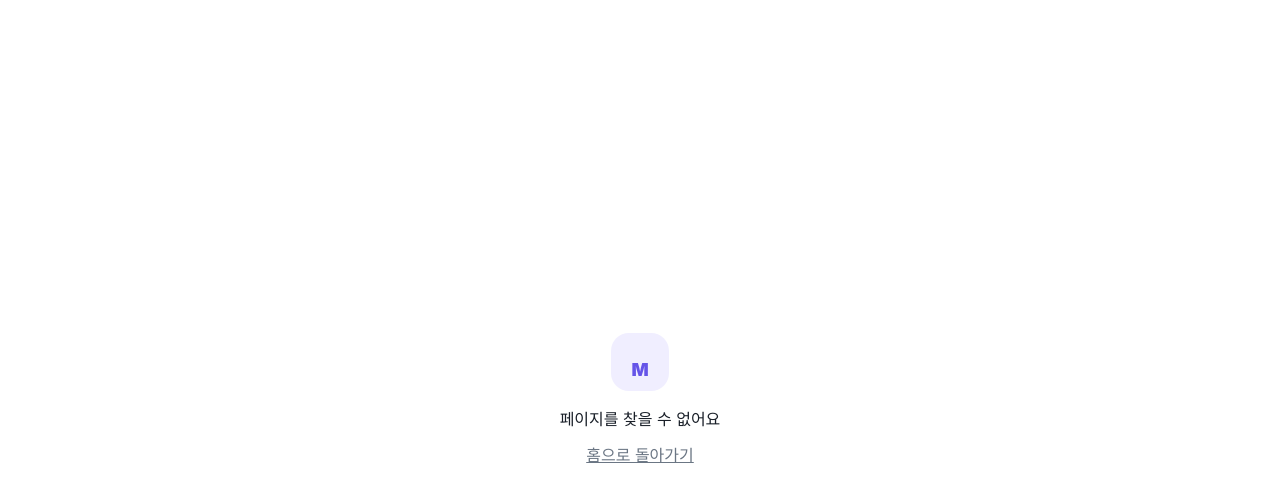
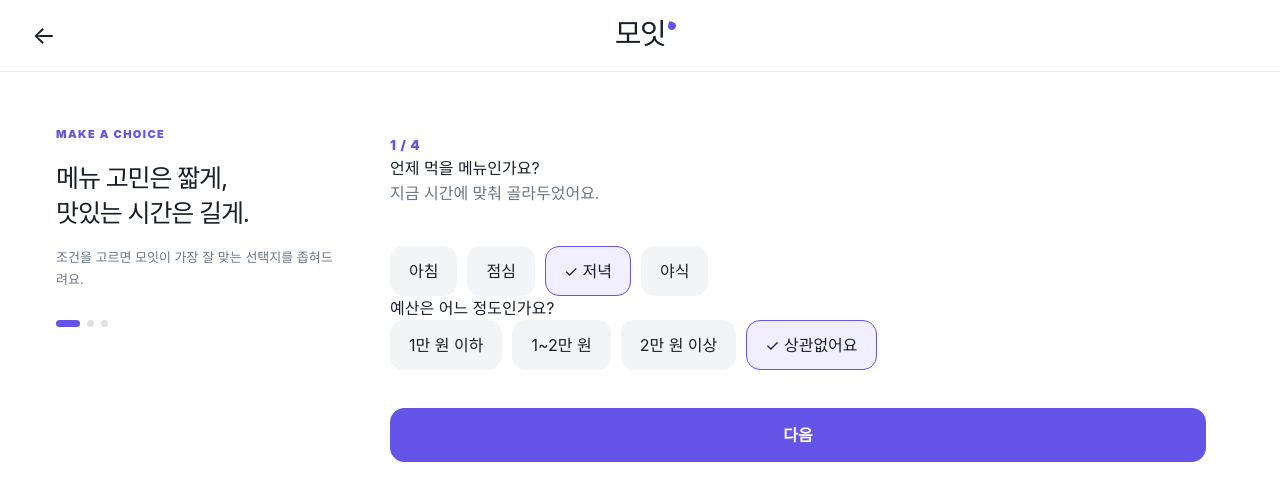
Before and after one commit to theo-ooooo/moeat-web, a Next.js app: page /solo in a window 1280 px wide. Before the commit this address had no page. Shown: the top 502 px of the page. Built offline with nearby package versions, Linux system fonts and the light colour scheme; no server answers; a web font is replaced by a local one.

Commit message:
feat(solo): add menu and restaurant recommendation flow

```diff
--- /dev/null
+++ b/src/app/solo/page.tsx
@@ -0,0 +1,106 @@
+"use client";
+
+import { ChoiceChips } from "@/components/ChoiceChips";
+import { FlowHeader } from "@/components/FlowHeader";
+import { LocationPickerSheet } from "@/components/LocationPickerSheet";
+import { QuestionSection } from "@/components/QuestionSection";
+import { SoloRestaurantResult } from "@/components/SoloRestaurantResult";
+import { useSoloRecommendation } from "@/hooks/useSoloRecommendation";
+
+const meals = ["아침", "점심", "저녁", "야식"];
+const budgets = [
+  ["UNDER_10000", "1만 원 이하"],
+  ["FROM_10000_TO_20000", "1~2만 원"],
+  ["OVER_20000", "2만 원 이상"],
+  ["ANY", "상관없어요"],
+];
+const moods = ["든든하게", "가볍게", "깔끔하게", "자극적으로", "건강하게"];
+const exclusions = ["매운음식", "날것", "해산물", "육류", "유제품", "밀가루"];
+
+export default function SoloPage() {
+  const flow = useSoloRecommendation();
+
+  return (
+    <main className="flow">
+      <FlowHeader backHref={flow.step ? undefined : "/choose"} />
+      <div className="flowBody">
+        {flow.step < 4 && (
+          <>
+            <p className="progress">{flow.step + 1} / 4</p>
+            {flow.step === 0 && (
+              <QuestionSection
+                title="언제 먹을 메뉴인가요?"
+                description="지금 시간에 맞춰 골라두었어요."
+              >
+                <ChoiceChips
+                  items={meals}
+                  values={[flow.meal]}
+                  onChange={(values) => flow.setMeal(values[0])}
+                  max={1}
+                />
+                <h3>예산은 어느 정도인가요?</h3>
+                <ChoiceChips
+                  items={budgets.map((item) => item[1])}
+                  values={[budgets.find((item) => item[0] === flow.budget)![1]]}
+                  onChange={(values) =>
+                    flow.setBudget(budgets.find((item) => item[1] === values[0])![0])
+                  }
+                  max={1}
+                />
+              </QuestionSection>
+            )}
+            {flow.step === 1 && (
+              <QuestionSection
+                title="어떤 느낌이 당기나요?"
+                description="최대 3개까지 골라도 좋아요."
+              >
+                <ChoiceChips items={moods} values={flow.moods} onChange={flow.setMoods} max={3} />
+              </QuestionSection>
+            )}
+            {flow.step === 2 && (
+              <QuestionSection
+                title="못 먹는 건 빼드릴게요"
+                description="선택한 조건은 취향보다 먼저 반영해요."
+              >
+                <div className="notice">🛡️ 제외 조건은 추천 후보에서 완전히 빼요.</div>
+                <ChoiceChips
+                  items={exclusions}
+                  values={flow.exclusions}
+                  onChange={flow.setExclusions}
+                />
+              </QuestionSection>
+            )}
+            {flow.step === 3 && (
+              <QuestionSection
+                title="어디에서 먹을까요?"
+                description="선택한 지역의 음식점을 바로 찾아드려요."
+              >
+                <LocationPickerSheet value={flow.place} onChange={flow.setPlace} />
+              </QuestionSection>
+            )}
+            <button
+              className="primary bottom"
+              onClick={() => (flow.step === 3 ? flow.recommend() : flow.setStep(flow.step + 1))}
+              disabled={flow.loading || (flow.step === 3 && !flow.place)}
+            >
+              {flow.loading
+                ? "주변 맛집 찾는 중…"
+                : flow.step === 3
+                  ? "이 지역 맛집 추천받기"
+                  : "다음"}
+            </button>
+          </>
+        )}
+        {flow.step === 4 && flow.restaurants && (
+          <SoloRestaurantResult
+            search={flow.restaurants}
+            menus={flow.menus}
+            place={flow.place}
+            onRetry={flow.recommend}
+          />
+        )}
+        {flow.error && <p className="error">{flow.error}</p>}
+      </div>
+    </main>
+  );
+}
--- /dev/null
+++ b/src/components/SoloRestaurantResult.tsx
@@ -0,0 +1,62 @@
+import Link from "next/link";
+import { Menu, SoloRestaurantSearch } from "@/lib/api";
+import { mapLinks } from "@/lib/maps";
+
+type SoloRestaurantResultProps = {
+  search: SoloRestaurantSearch;
+  menus: Menu[];
+  place: string;
+  onRetry: () => void;
+};
+
+export function SoloRestaurantResult({ search, menus, place, onRetry }: SoloRestaurantResultProps) {
+  return (
+    <section>
+      <p className="progress">MOEAT PLACES</p>
+      <h1>{search.title}</h1>
+      <p className="muted">{search.description}</p>
+      {search.restaurants.length > 0 ? (
+        <div className="restaurantList soloRestaurants">
+          {search.restaurants.map((restaurant) => (
+            <article className="restaurantCard" key={restaurant.id}>
+              <strong className="restaurantRank">{restaurant.rank}</strong>
+              <div>
+                <small>
+                  {restaurant.matchedMenu} · {restaurant.category.split(" > ").at(-1)}
+                </small>
+                <h3>{restaurant.name}</h3>
+                <p>{restaurant.roadAddress || restaurant.address}</p>
+                <b>{restaurant.recommendationReason}</b>
+                {restaurant.phone && <span>{restaurant.phone}</span>}
+              </div>
+              <a href={restaurant.kakaoMapUrl} target="_blank" rel="noreferrer">
+                상세보기
+              </a>
+            </article>
+          ))}
+        </div>
+      ) : (
+        <div className="restaurantFallback">
+          <h2>지도에서 바로 확인해보세요</h2>
+          <p>추천 조건과 지역을 조합한 음식점 검색 링크예요.</p>
+          {menus.map((menu) => (
+            <a
+              key={menu.id}
+              href={mapLinks(menu.name, place).kakao}
+              target="_blank"
+              rel="noreferrer"
+            >
+              {place} · {menu.name} 음식점 보기 →
+            </a>
+          ))}
+        </div>
+      )}
+      <button className="secondary wide" onClick={onRetry}>
+        다른 조건으로 음식점 다시 찾기
+      </button>
+      <Link className="textLink" href="/">
+        처음으로
+      </Link>
+    </section>
+  );
+}
--- /dev/null
+++ b/src/hooks/useSoloRecommendation.ts
@@ -0,0 +1,71 @@
+"use client";
+
+import { useState } from "react";
+import { api, Menu, SoloRestaurantSearch } from "@/lib/api";
+
+function initialMeal() {
+  const hour = new Date().getHours();
+  return hour < 10 ? "아침" : hour < 16 ? "점심" : hour < 21 ? "저녁" : "야식";
+}
+
+export function useSoloRecommendation() {
+  const [step, setStep] = useState(0);
+  const [meal, setMeal] = useState(initialMeal);
+  const [budget, setBudget] = useState("ANY");
+  const [moods, setMoods] = useState<string[]>([]);
+  const [exclusions, setExclusions] = useState<string[]>([]);
+  const [place, setPlace] = useState("");
+  const [menus, setMenus] = useState<Menu[]>([]);
+  const [restaurants, setRestaurants] = useState<SoloRestaurantSearch | null>(null);
+  const [seenMenuIds, setSeenMenuIds] = useState<string[]>([]);
+  const [loading, setLoading] = useState(false);
+  const [error, setError] = useState("");
+
+  async function recommend() {
+    setLoading(true);
+    setError("");
+    try {
+      const recommendedMenus = await api<Menu[]>("/recommendations/solo", {
+        method: "POST",
+        body: JSON.stringify({ mealTime: meal, budget, moods, exclusions, seenMenuIds }),
+      });
+      const restaurantSearch = await api<SoloRestaurantSearch>("/restaurants/recommendations", {
+        method: "POST",
+        body: JSON.stringify({
+          placeName: place,
+          menuNames: recommendedMenus.map((menu) => menu.name),
+        }),
+      });
+      setMenus(recommendedMenus);
+      setRestaurants(restaurantSearch);
+      setSeenMenuIds((current) =>
+        [...current, ...recommendedMenus.map((menu) => menu.id)].slice(-30),
+      );
+      setStep(4);
+    } catch (cause) {
+      setError(cause instanceof Error ? cause.message : "다시 시도해주세요");
+    } finally {
+      setLoading(false);
+    }
+  }
+
+  return {
+    step,
+    setStep,
+    meal,
+    setMeal,
+    budget,
+    setBudget,
+    moods,
+    setMoods,
+    exclusions,
+    setExclusions,
+    place,
+    setPlace,
+    menus,
+    restaurants,
+    loading,
+    error,
+    recommend,
+  };
+}
--- /dev/null
+++ b/src/lib/maps.ts
@@ -0,0 +1,4 @@
+export function mapLinks(menu: string, place?: string) {
+  const q = encodeURIComponent(`${place ?? ""} ${menu} 맛집`.trim());
+  return { naver: `https://map.naver.com/p/search/${q}`, kakao: `https://map.kakao.com/?q=${q}` };
+}
```
Also changed, not shown: 1 other file (tests, documents, lock files or other folders).
